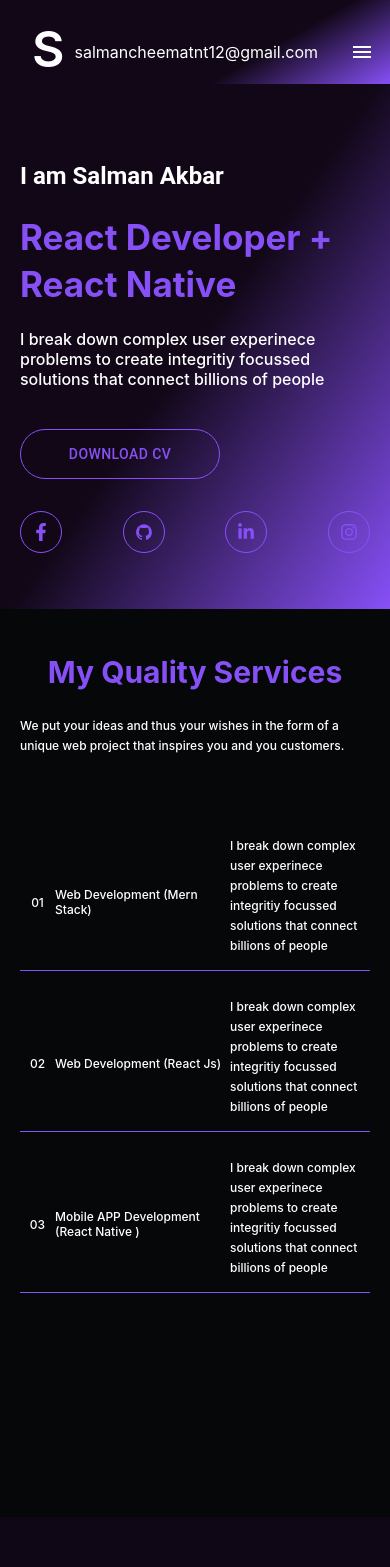
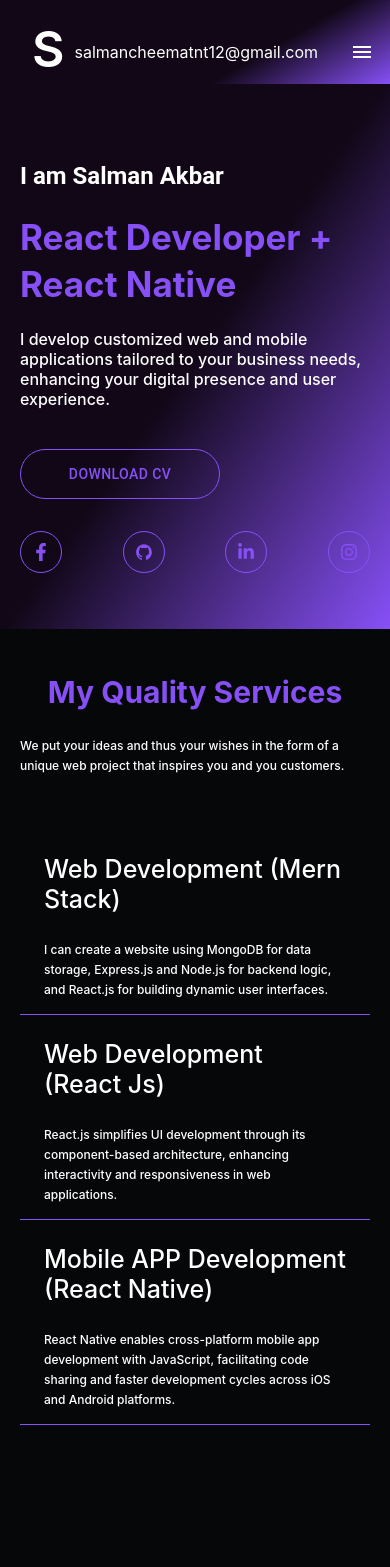
Before and after one commit to salmancheema05/portfolio, a React (Create React App) app: page / in a window 390 px wide. Shown: the top 1567 px of the page. Built offline with nearby package versions, Linux system fonts and the light colour scheme.

Commit message:
responsive

```diff
--- a/public/index.html
+++ b/public/index.html
@@ -24,7 +24,7 @@
       work correctly both with client-side routing and a non-root public URL.
       Learn how to configure a non-root public URL by running `npm run build`.
     -->
-    <title>Salman Akbar</title>
+    <title>Salman Akbar Cheema</title>
   </head>
   <body>
     <noscript>You need to enable JavaScript to run this app.</noscript>
--- a/src/sections/header.jsx
+++ b/src/sections/header.jsx
@@ -73,8 +73,9 @@ const Header = () => {
                     fontSize: isExtraSmallScreen ? 16 : 20,
                   }}
                 >
-                  I break down complex user experinece problems to create
-                  integritiy focussed solutions that connect billions of people
+                  I develop customized web and mobile applications tailored to
+                  your business needs, enhancing your digital presence and user
+                  experience.
                 </DefaultParagraph>
               </Box>
               <Box
--- a/src/sections/navbar.jsx
+++ b/src/sections/navbar.jsx
@@ -153,6 +153,7 @@ const Navbar = () => {
             style={{
               borderBottom: selectedMenu == "home" ? "1px solid white" : null,
               width: isSmallScreen ? 43 : isExtraSmallScreen ? 43 : null,
+              paddingBottom: 5,
             }}
             onClick={() => handleScroll("home")}
           >
@@ -162,6 +163,7 @@ const Navbar = () => {
             style={{
               borderBottom:
                 selectedMenu == "services" ? "1px solid white" : null,
+              paddingBottom: 5,
             }}
             onClick={() => handleScroll("services")}
           >
@@ -171,6 +173,7 @@ const Navbar = () => {
             style={{
               borderBottom: selectedMenu == "work" ? "1px solid white" : null,
               width: isSmallScreen ? 40 : isExtraSmallScreen ? 40 : null,
+              paddingBottom: 5,
             }}
             onClick={() => handleScroll("work")}
           >
@@ -180,6 +183,7 @@ const Navbar = () => {
             style={{
               borderBottom: selectedMenu == "skills" ? "1px solid white" : null,
               width: isSmallScreen ? 36 : isExtraSmallScreen ? 36 : null,
+              paddingBottom: 5,
             }}
             onClick={() => handleScroll("skills")}
           >
--- a/src/sections/projects.jsx
+++ b/src/sections/projects.jsx
@@ -9,7 +9,7 @@ import DefaultBox from "../components/box";
 import DefaultParagraph, { SectionParagraph } from "../components/paragraph";
 const Projects = () => {
   return (
-    <Box bgcolor="#0f0716" pb={20} id="work">
+    <Box bgcolor="#0f0716" pb={10} id="work">
       <DefaultBox>
         <Box pt={5} pb={5}>
           <Grid container spacing={2}>
--- a/src/sections/services.jsx
+++ b/src/sections/services.jsx
@@ -3,7 +3,9 @@ import { Box, Grid } from "@mui/material";
 import DefaultHeadings from "../components/headings";
 import DefaultBox from "../components/box";
 import DefaultParagraph, { SectionParagraph } from "../components/paragraph";
+import useResponsive from "../hook/useResponsive";
 const Services = () => {
+  const { isSmallScreen, isMediumScreen, isExtraSmallScreen } = useResponsive();
   return (
     <Box bgcolor="#050709" pb={20} id="services">
       <DefaultBox>
@@ -25,122 +27,221 @@ const Services = () => {
           <Grid mt={10}>
             <Grid item xs={12} sm={12} md={12} lg={12} xl={12}>
               <Box
-                display="flex"
                 borderBottom={1}
                 borderColor="#8750f7"
                 mb={3}
                 sx={{
+                  display: "flex",
+                  flexDirection: isSmallScreen
+                    ? "column"
+                    : isExtraSmallScreen
+                    ? "column"
+                    : "row",
+                  pl: isSmallScreen ? 1 : isExtraSmallScreen ? 3 : 0,
+                  pr: isSmallScreen ? 1 : isExtraSmallScreen ? 3 : 0,
                   transition: "all 0.5s",
                   "&:hover": {
                     bgcolor: "#8750f7",
-                    color: "red",
-                    "& > *": {
-                      color: "red", // Change DefaultParagraph text color to red on hover
-                    },
                   },
                 }}
               >
                 <Box
-                  width={"10%"}
-                  display="flex"
-                  justifyContent="center"
-                  alignItems="center"
+                  sx={{
+                    display: isSmallScreen
+                      ? "none"
+                      : isExtraSmallScreen
+                      ? "none"
+                      : "flex",
+                    justifyContent: "center",
+                    alignItems: "center",
+                    width: "10%",
+                  }}
                 >
                   <DefaultParagraph color="#8750f7">01</DefaultParagraph>
                 </Box>
-                <Box width={"50%"} display="flex" alignItems="center">
-                  <DefaultParagraph fontSize={35}>
+                <Box
+                  sx={{
+                    width: isSmallScreen
+                      ? "100%"
+                      : isExtraSmallScreen
+                      ? "100%"
+                      : "40%",
+                  }}
+                  display="flex"
+                  alignItems="center"
+                >
+                  <DefaultParagraph
+                    fontSize={35}
+                    style={{
+                      fontSize: isSmallScreen ? 35 : 25,
+                    }}
+                  >
                     Web Development (Mern Stack)
                   </DefaultParagraph>
                 </Box>
                 <Box
-                  width={"40%"}
                   fontWeight={300}
                   mb={2}
-                  sx={{ boxSizing: "content-box" }}
+                  sx={{
+                    boxSizing: "content-box",
+                    width: isSmallScreen
+                      ? "100%"
+                      : isExtraSmallScreen
+                      ? "100%"
+                      : "50%",
+                    mt: isSmallScreen ? 3 : isExtraSmallScreen ? 3 : 0,
+                  }}
                 >
                   <DefaultParagraph fontWeight={500}>
-                    I break down complex user experinece problems to create
-                    integritiy focussed solutions that connect billions of
-                    people
+                    I can create a website using MongoDB for data storage,
+                    Express.js and Node.js for backend logic, and React.js for
+                    building dynamic user interfaces.
                   </DefaultParagraph>
                 </Box>
               </Box>
               <Box
-                display="flex"
                 borderBottom={1}
                 borderColor="#8750f7"
                 mb={3}
                 sx={{
+                  display: "flex",
+                  flexDirection: isSmallScreen
+                    ? "column"
+                    : isExtraSmallScreen
+                    ? "column"
+                    : "row",
+                  pl: isSmallScreen ? 1 : isExtraSmallScreen ? 3 : 0,
+                  pr: isSmallScreen ? 1 : isExtraSmallScreen ? 3 : 0,
                   transition: "all 0.5s",
                   "&:hover": {
                     bgcolor: "#8750f7",
-                    color: "red",
                   },
                 }}
               >
                 <Box
-                  width={"10%"}
-                  display="flex"
-                  justifyContent="center"
-                  alignItems="center"
+                  sx={{
+                    display: isSmallScreen
+                      ? "none"
+                      : isExtraSmallScreen
+                      ? "none"
+                      : "flex",
+                    justifyContent: "center",
+                    alignItems: "center",
+                    width: "10%",
+                  }}
                 >
                   <DefaultParagraph color="#8750f7">02</DefaultParagraph>
                 </Box>
-                <Box width={"50%"} display="flex" alignItems="center">
-                  <DefaultParagraph fontSize={35}>
+                <Box
+                  sx={{
+                    width: isSmallScreen
+                      ? "100%"
+                      : isExtraSmallScreen
+                      ? "100%"
+                      : "40%",
+                  }}
+                  display="flex"
+                  alignItems="center"
+                >
+                  <DefaultParagraph
+                    fontSize={35}
+                    style={{
+                      fontSize: isSmallScreen ? 35 : 25,
+                    }}
+                  >
                     Web Development (React Js)
                   </DefaultParagraph>
                 </Box>
                 <Box
-                  width={"40%"}
                   fontWeight={300}
                   mb={2}
-                  sx={{ boxSizing: "content-box" }}
+                  sx={{
+                    boxSizing: "content-box",
+                    width: isSmallScreen
+                      ? "100%"
+                      : isExtraSmallScreen
+                      ? "100%"
+                      : "50%",
+                    mt: isSmallScreen ? 3 : isExtraSmallScreen ? 3 : 0,
+                  }}
                 >
                   <DefaultParagraph fontWeight={500}>
-                    I break down complex user experinece problems to create
-                    integritiy focussed solutions that connect billions of
-                    people
+                    React.js simplifies UI development through its
+                    component-based architecture, enhancing interactivity and
+                    responsiveness in web applications.
                   </DefaultParagraph>
                 </Box>
               </Box>
               <Box
-                display="flex"
                 borderBottom={1}
                 borderColor="#8750f7"
                 mb={3}
                 sx={{
+                  display: "flex",
+                  flexDirection: isSmallScreen
+                    ? "column"
+                    : isExtraSmallScreen
+                    ? "column"
+                    : "row",
+                  pl: isSmallScreen ? 1 : isExtraSmallScreen ? 3 : 0,
+                  pr: isSmallScreen ? 1 : isExtraSmallScreen ? 3 : 0,
                   transition: "all 0.5s",
                   "&:hover": {
                     bgcolor: "#8750f7",
-                    color: "red",
                   },
                 }}
               >
                 <Box
-                  width={"10%"}
-                  display="flex"
-                  justifyContent="center"
-                  alignItems="center"
+                  sx={{
+                    display: isSmallScreen
+                      ? "none"
+                      : isExtraSmallScreen
+                      ? "none"
+                      : "flex",
+                    justifyContent: "center",
+                    alignItems: "center",
+                    width: "10%",
+                  }}
                 >
                   <DefaultParagraph color="#8750f7">03</DefaultParagraph>
                 </Box>
-                <Box width={"50%"} display="flex" alignItems="center">
-                  <DefaultParagraph fontSize={35}>
-                    Mobile APP Development (React Native )
+                <Box
+                  sx={{
+                    width: isSmallScreen
+                      ? "100%"
+                      : isExtraSmallScreen
+                      ? "100%"
+                      : "40%",
+                  }}
+                  display="flex"
+                  alignItems="center"
+                >
+                  <DefaultParagraph
+                    fontSize={35}
+                    style={{
+                      fontSize: isSmallScreen ? 35 : 25,
+                    }}
+                  >
+                    Mobile APP Development (React Native)
                   </DefaultParagraph>
                 </Box>
                 <Box
-                  width={"40%"}
                   fontWeight={300}
                   mb={2}
-                  sx={{ boxSizing: "content-box" }}
+                  sx={{
+                    boxSizing: "content-box",
+                    width: isSmallScreen
+                      ? "100%"
+                      : isExtraSmallScreen
+                      ? "100%"
+                      : "50%",
+                    mt: isSmallScreen ? 3 : isExtraSmallScreen ? 3 : 0,
+                  }}
                 >
                   <DefaultParagraph fontWeight={500}>
-                    I break down complex user experinece problems to create
-                    integritiy focussed solutions that connect billions of
-                    people
+                    React Native enables cross-platform mobile app development
+                    with JavaScript, facilitating code sharing and faster
+                    development cycles across iOS and Android platforms.
                   </DefaultParagraph>
                 </Box>
               </Box>
```
